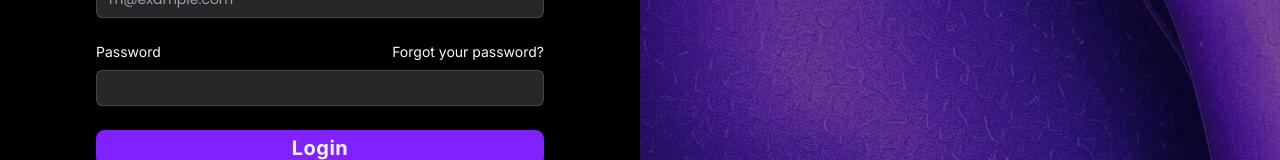
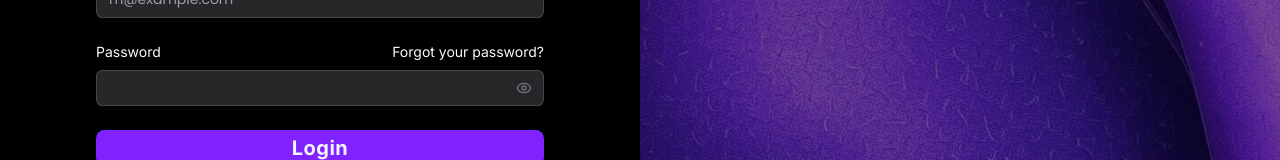
Before and after one commit to antash31/71Mellofy-landing-page, a Next.js app: page /auth/login in a window 1280 px wide. Shown: the part 395-555 px from the top of the page. Built offline with nearby package versions, Linux system fonts and the light colour scheme; no server answers.

Commit message:
fix: more fixes

```diff
--- a/src/app/contact/page.js
+++ b/src/app/contact/page.js
@@ -67,6 +67,24 @@ export default function ContactPage() {
                       ceo@71mellofy.com
                     </a>
                   </div>
+                  <div className="flex items-center p-3 bg-black/40 rounded-lg border border-white/10 hover:border-white/30 transition-all duration-300">
+                    <svg
+                      className="w-6 h-6 mr-3 text-white/60"
+                      fill="none"
+                      stroke="currentColor"
+                      viewBox="0 0 24 24"
+                    >
+                      <path
+                        strokeLinecap="round"
+                        strokeLinejoin="round"
+                        strokeWidth={2}
+                        d="M3 5a2 2 0 012-2h3.28a1 1 0 01.948.684l1.498 4.493a1 1 0 01-.502 1.21l-2.257 1.13a11.042 11.042 0 005.516 5.516l1.13-2.257a1 1 0 011.21-.502l4.493 1.498a1 1 0 01.684.949V19a2 2 0 01-2 2h-1C9.716 21 3 14.284 3 6V5z"
+                      />
+                    </svg>
+                    <a href="tel:9073839303" className="text-white/80 font-inter text-base hover:text-white transition-colors duration-300">
+                      +91 907-383-9303
+                    </a>
+                  </div>
                 </div>
               </div>
 
--- a/src/components/Footer.js
+++ b/src/components/Footer.js
@@ -28,7 +28,9 @@ export default function Footer() {
                   className="text-white/60 hover:text-white transition-colors duration-300 flex items-center space-x-2"
                 >
                   <div className="h-8 w-8 bg-white/5 backdrop-blur-sm rounded-full hover:bg-white/10 flex items-center justify-center border border-white/10 hover:border-white/30">
-                  <span className="font-montserrat text-sm">L</span>
+                    <svg className="w-4 h-4" fill="currentColor" viewBox="0 0 24 24">
+                      <path d="M19 0h-14c-2.761 0-5 2.239-5 5v14c0 2.761 2.239 5 5 5h14c2.762 0 5-2.239 5-5v-14c0-2.761-2.238-5-5-5zm-11 19h-3v-11h3v11zm-1.5-12.268c-.966 0-1.75-.79-1.75-1.764s.784-1.764 1.75-1.764 1.75.79 1.75 1.764-.783 1.764-1.75 1.764zm13.5 12.268h-3v-5.604c0-3.368-4-3.113-4 0v5.604h-3v-11h3v1.765c1.396-2.586 7-2.777 7 2.476v6.759z"/>
+                    </svg>
                   </div>
                   <span className="font-montserrat text-sm">LinkedIn</span>
                 </a>
--- a/src/components/HowItWorks.js
+++ b/src/components/HowItWorks.js
@@ -32,7 +32,7 @@ const steps = [
     title: WEBSITE_CONFIG.SECTION_3.Cards[3].title,
     description:
       WEBSITE_CONFIG.SECTION_3.Cards[3].description,
-    icon: "/next.svg",
+    icon: "/autopilot.svg",
   },
 ];
 
--- a/src/components/login-form.jsx
+++ b/src/components/login-form.jsx
@@ -5,6 +5,7 @@ import { Button } from "@/components/ui/button"
 import { Input } from "@/components/ui/input"
 import { Label } from "@/components/ui/label"
 import { useAuth } from "@/hooks/useAuth"
+import { Eye, EyeOff } from "lucide-react"
 
 export function LoginForm({
   className,
@@ -12,6 +13,7 @@ export function LoginForm({
 }) {
   const [email, setEmail] = useState("")
   const [password, setPassword] = useState("")
+  const [showPassword, setShowPassword] = useState(false)
   const { loading, error, success, handleEmailLogin } = useAuth();
 
   return (
@@ -55,14 +57,30 @@ export function LoginForm({
               Forgot your password?
             </a>
           </div>
+          <div className="relative">
             <Input
               id="password"
-            type="password"
+              type={showPassword ? "text" : "password"}
               value={password}
               onChange={(e) => setPassword(e.target.value)}
               required
-            className="bg-accent"
+              className="bg-accent pr-10"
             />
+            <button
+              type="button"
+              onClick={() => setShowPassword(!showPassword)}
+              className="absolute right-3 top-1/2 -translate-y-1/2 text-gray-500 hover:text-gray-700 focus:outline-none"
+            >
+              {showPassword ? (
+                <EyeOff className="h-4 w-4" />
+              ) : (
+                <Eye className="h-4 w-4" />
+              )}
+              <span className="sr-only">
+                {showPassword ? "Hide password" : "Show password"}
+              </span>
+            </button>
+          </div>
         </div>
         <Button type="submit" className="w-full text-md bg-primary text-primary-foreground font-poppins" disabled={loading}>
           {loading ? "Signing in..." : "Login"}
```
Also changed, not shown: public/autopilot.svg (added). Lines whose indentation alone changed are shown as unchanged.
